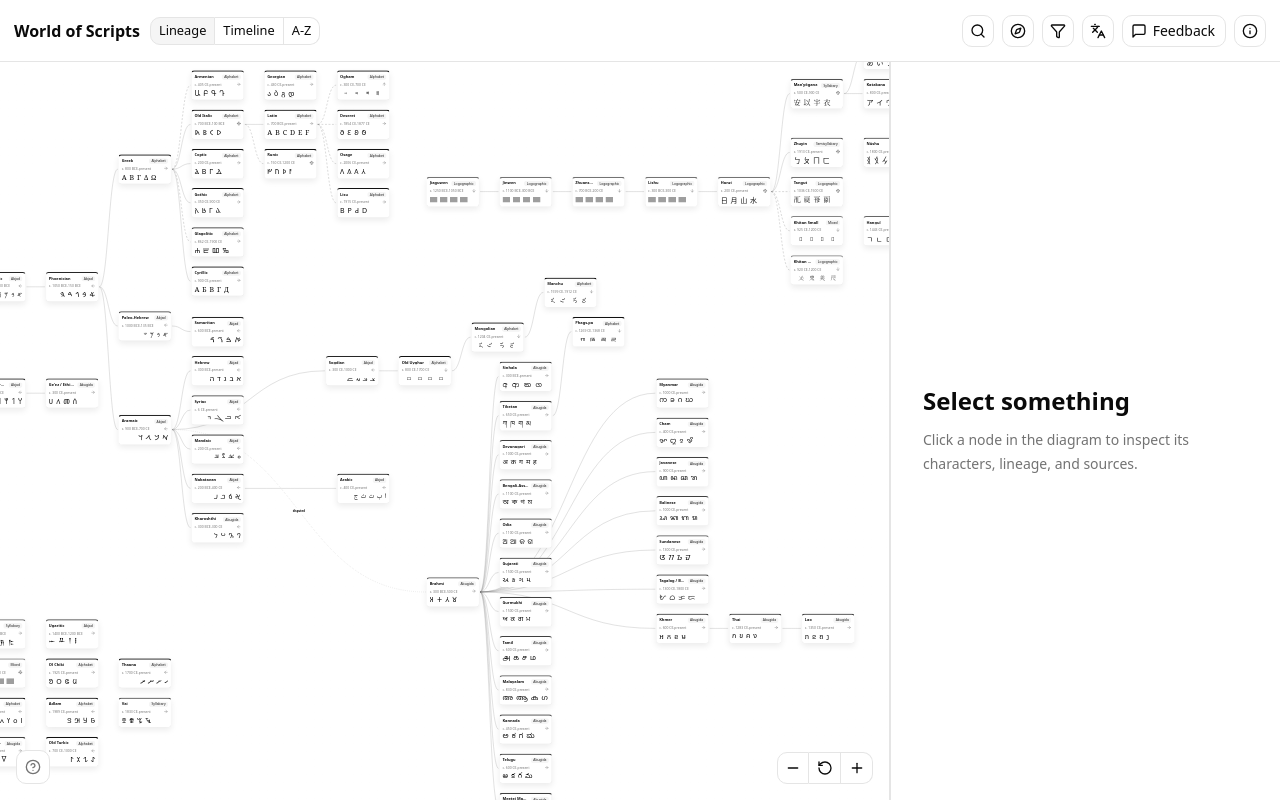
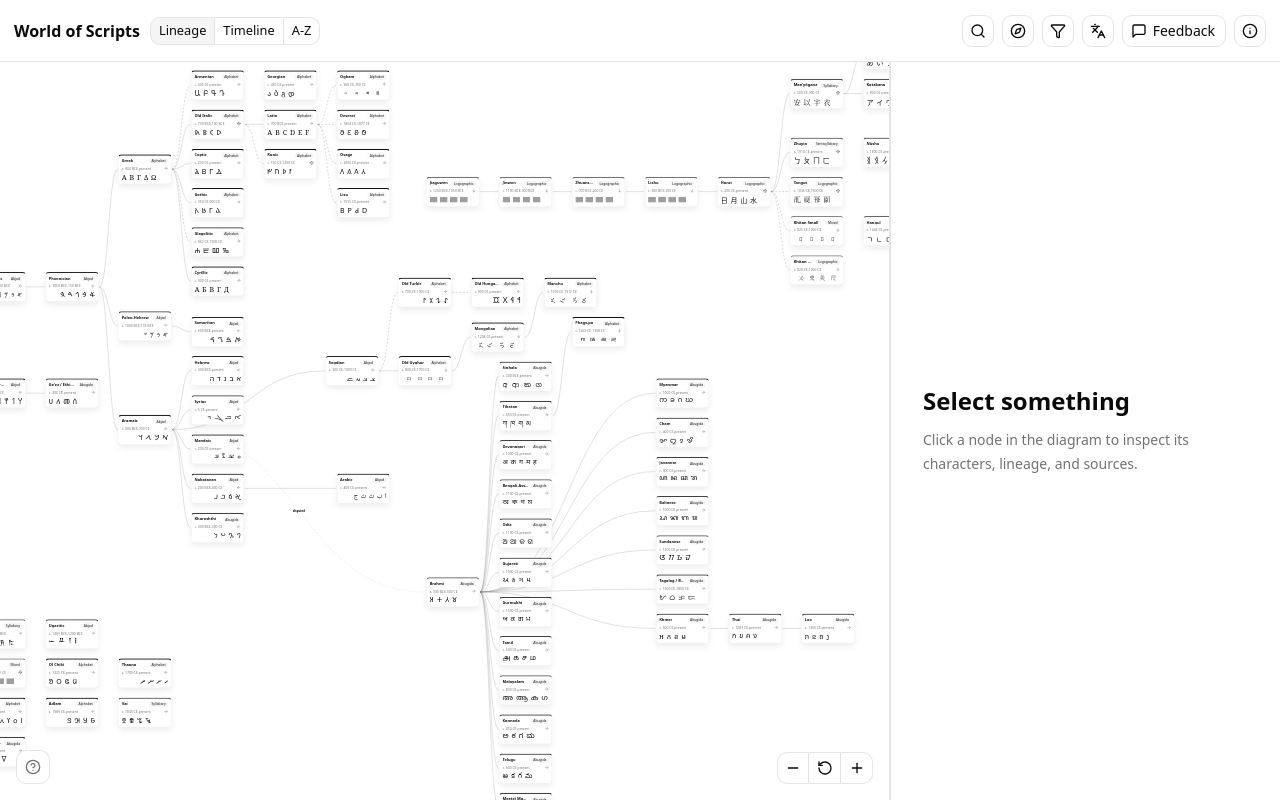
Before and after one commit to sichengchen/world-of-scripts, a React (Vite) app: page / in a window 1280 px wide. Built offline with nearby package versions, Linux system fonts and the light colour scheme; grey boxes are pictures that could not be loaded; a web font is replaced by a local one.

Commit message:
feat(data): add Old Hungarian lineage
Add Old Hungarian script metadata, conservative Sogdian and Old Turkic relationship edges, graph placement, and font stack support.

Co-Authored-By: Sicheng Chen (bot) <gh-bot@scchan.com>

```diff
--- a/src/App.tsx
+++ b/src/App.tsx
@@ -183,6 +183,7 @@ const scriptFontStacks: Record<string, string> = {
   adlam: `"Noto Sans Adlam", "Ebrima", ${fallbackScriptFont}`,
   vai: `"Noto Sans Vai", ${fallbackScriptFont}`,
   'old-turkic': `"Noto Sans Old Turkic", "Segoe UI Historic", ${fallbackScriptFont}`,
+  'old-hungarian': `"Noto Sans Old Hungarian", "Segoe UI Historic", ${fallbackScriptFont}`,
   sogdian: `"Noto Sans Sogdian", "Segoe UI Historic", ${fallbackScriptFont}`,
   'old-uyghur': `"Noto Serif Old Uyghur", "Noto Sans Old Uyghur", ${fallbackScriptFont}`,
   mongolian: `"Noto Sans Mongolian", "Mongolian Baiti", ${fallbackScriptFont}`,
--- a/src/data/scripts.ts
+++ b/src/data/scripts.ts
@@ -1994,10 +1994,39 @@ export const scripts: ScriptNode[] = [
         .map((glyph) => ({ glyph })),
     summary:
       'A runiform alphabet used for early Turkic inscriptions in Central Asia. It is not a descendant of Germanic runes despite superficial visual comparison.',
+    notes: ['Its exact origin remains debated; the graph shows the conservative Sogdian-influenced path rather than a high-confidence descent claim.'],
     sources: [
       { label: 'World Writing Systems', url: 'https://www.worldswritingsystems.org/' },
       { label: 'Wikipedia', url: 'https://en.wikipedia.org/wiki/Old_Turkic_script' },
       { label: 'Unicode', url: 'https://www.unicode.org/charts/PDF/U10C00.pdf' },
+    ],
+  },
+  {
+    id: 'old-hungarian',
+    name: 'Old Hungarian',
+    type: 'alphabet',
+    status: 'revived',
+    region: ['Europe'],
+    startYear: 900,
+    endYear: 'present',
+    direction: 'rtl',
+    unicodeBlock: ['Old Hungarian'],
+    sampleGlyphs: ['𐲀', '𐲁', '𐲂', '𐲃'],
+    characterRows: characterRows(
+      '𐲀 𐲁 𐲂 𐲃 𐲄 𐲅 𐲆 𐲇 𐲈 𐲉 𐲊 𐲋 𐲌 𐲍 𐲎 𐲏 𐲐 𐲑 𐲒 𐲓 𐲔 𐲕 𐲖 𐲗 𐲘 𐲙 𐲚 𐲛 𐲜 𐲝 𐲞 𐲟 𐲠 𐲡 𐲢 𐲣 𐲤 𐲥 𐲦 𐲧 𐲨 𐲩 𐲪 𐲫 𐲬 𐲭 𐲮 𐲯 𐲰 𐲱 𐲲',
+      'a|aa|eb|amb|ec|enc|ecs|ed|and|e|close e|ee|ef|eg|egy|eh|i|ii|ej|ek|ak|unk|el|ely|em|en|eny|o|oo|nikolsburg oe|rudimenta oe|oee|ep|emp|er|short er|es|esz|et|ent|ety|ech|u|uu|nikolsburg ue|rudimenta ue|ev|ez|ezs|ent-shaped sign|us',
+      '𐳀 𐳁 𐳂 𐳃 𐳄 𐳅 𐳆 𐳇 𐳈 𐳉 𐳊 𐳋 𐳌 𐳍 𐳎 𐳏 𐳐 𐳑 𐳒 𐳓 𐳔 𐳕 𐳖 𐳗 𐳘 𐳙 𐳚 𐳛 𐳜 𐳝 𐳞 𐳟 𐳠 𐳡 𐳢 𐳣 𐳤 𐳥 𐳦 𐳧 𐳨 𐳩 𐳪 𐳫 𐳬 𐳭 𐳮 𐳯 𐳰 𐳱 𐳲',
+    ),
+    summary:
+      'A right-to-left alphabet historically used for Hungarian, especially in Székely contexts, and revived in modern cultural and public-signage use.',
+    notes: [
+      'Shown as revived because modern Hungarian is normally written in Latin script, while Old Hungarian has contemporary cultural and educational use.',
+      'The origin is commonly discussed near Old Turkic runiform traditions, but the exact transmission path is not settled.',
+    ],
+    sources: [
+      { label: 'World Writing Systems', url: 'https://www.worldswritingsystems.org/' },
+      { label: 'Wikipedia', url: 'https://en.wikipedia.org/wiki/Old_Hungarian_script' },
+      { label: 'Unicode', url: 'https://www.unicode.org/charts/PDF/U10C80.pdf' },
     ],
   },
   {
@@ -2262,6 +2291,7 @@ export const edges: ScriptEdge[] = [
   { from: 'aramaic', to: 'kharoshthi', relationship: 'adapted_from', confidence: 'medium', note: 'Kharoshthi is usually linked to Aramaic influence, while the exact mechanism of adaptation is reconstructed.', sources: ['https://www.unicode.org/versions/Unicode17.0.0/core-spec/chapter-14/'] },
   { from: 'aramaic', to: 'brahmi', relationship: 'disputed', confidence: 'medium', note: 'Brahmi is often proposed as deriving from or adapting an Aramaic/Semitic model, but its origin remains debated and direct descent is not established.', sources: ['https://www.unicode.org/versions/Unicode17.0.0/core-spec/chapter-14/', 'https://en.wikipedia.org/wiki/Brahmi_script', 'https://www.jstor.org/stable/604670', 'https://archive.org/details/onoriginofindian00bhuoft'] },
   { from: 'aramaic', to: 'sogdian', relationship: 'descended', confidence: 'high', sources: ['https://en.wikipedia.org/wiki/Sogdian_alphabet', 'https://www.unicode.org/versions/Unicode17.0.0/core-spec/chapter-14/'] },
+  { from: 'sogdian', to: 'old-turkic', relationship: 'influenced_by', confidence: 'medium', note: 'Old Turkic is often linked to Aramaic-derived Central Asian scripts including Sogdian or Syriac, but its exact origin remains debated.', sources: ['https://en.wikipedia.org/wiki/Old_Turkic_script', 'https://en.wikipedia.org/wiki/Sogdian_alphabet'] },
   { from: 'nabataean', to: 'arabic', relationship: 'descended', confidence: 'high', sources: ['https://en.wikipedia.org/wiki/Arabic_alphabet'] },
   { from: 'brahmi', to: 'devanagari', relationship: 'descended', confidence: 'high', sources: ['https://en.wikipedia.org/wiki/Devanagari'] },
   { from: 'brahmi', to: 'bengali-assamese', relationship: 'descended', confidence: 'high', sources: ['https://en.wikipedia.org/wiki/Bengali%E2%80%93Assamese_script'] },
@@ -2303,6 +2333,7 @@ export const edges: ScriptEdge[] = [
   { from: 'aramaic', to: 'mandaic', relationship: 'descended', confidence: 'high', sources: ['https://en.wikipedia.org/wiki/Mandaic_alphabet'] },
   { from: 'tibetan', to: 'phags-pa', relationship: 'adapted_from', confidence: 'high', sources: ['https://en.wikipedia.org/wiki/%CA%BCPhags-pa_script', 'https://www.unicode.org/charts/PDF/UA840.pdf'] },
   { from: 'sogdian', to: 'old-uyghur', relationship: 'descended', confidence: 'high', sources: ['https://www.unicode.org/versions/Unicode17.0.0/core-spec/chapter-14/'] },
+  { from: 'old-turkic', to: 'old-hungarian', relationship: 'influenced_by', confidence: 'medium', note: 'Old Hungarian is commonly placed near Old Turkic runiform traditions, but the precise origin and route of transmission are not settled.', sources: ['https://en.wikipedia.org/wiki/Old_Hungarian_script', 'https://en.wikipedia.org/wiki/Old_Turkic_script'] },
   { from: 'old-uyghur', to: 'mongolian', relationship: 'descended', confidence: 'high', sources: ['https://www.unicode.org/versions/Unicode17.0.0/core-spec/chapter-14/'] },
   { from: 'mongolian', to: 'manchu', relationship: 'adapted_from', confidence: 'high', sources: ['https://www.unicode.org/versions/Unicode17.0.0/core-spec/chapter-13/', 'https://www.unicode.org/charts/PDF/U1800.pdf'] },
   { from: 'old-south-arabian', to: 'geez', relationship: 'descended', confidence: 'medium', note: 'Ethiopic is rooted in the South Semitic inscriptional tradition; the exact early development is compressed here.', sources: ['https://www.unicode.org/versions/Unicode17.0.0/core-spec/chapter-19/'] },
--- a/src/graph.ts
+++ b/src/graph.ts
@@ -78,7 +78,9 @@ const lineagePositions: Record<string, { x: number; y: number }> = {
   arabic: { x: 1580, y: 1320 },
   sogdian: { x: 1540, y: 900 },
   'old-uyghur': { x: 1800, y: 900 },
+  'old-turkic': { x: 1800, y: 620 },
   mongolian: { x: 2060, y: 780 },
+  'old-hungarian': { x: 2060, y: 620 },
   manchu: { x: 2320, y: 620 },
   kharoshthi: { x: 1060, y: 1460 },
   'old-south-arabian': { x: 280, y: 980 },
@@ -134,7 +136,6 @@ const lineagePositions: Record<string, { x: number; y: number }> = {
   vai: { x: 800, y: 2120 },
   cherokee: { x: 20, y: 2260 },
   'canadian-aboriginal': { x: 280, y: 2260 },
-  'old-turkic': { x: 540, y: 2260 },
 }
 
 const timelinePositions = buildTimelinePositions()
```
